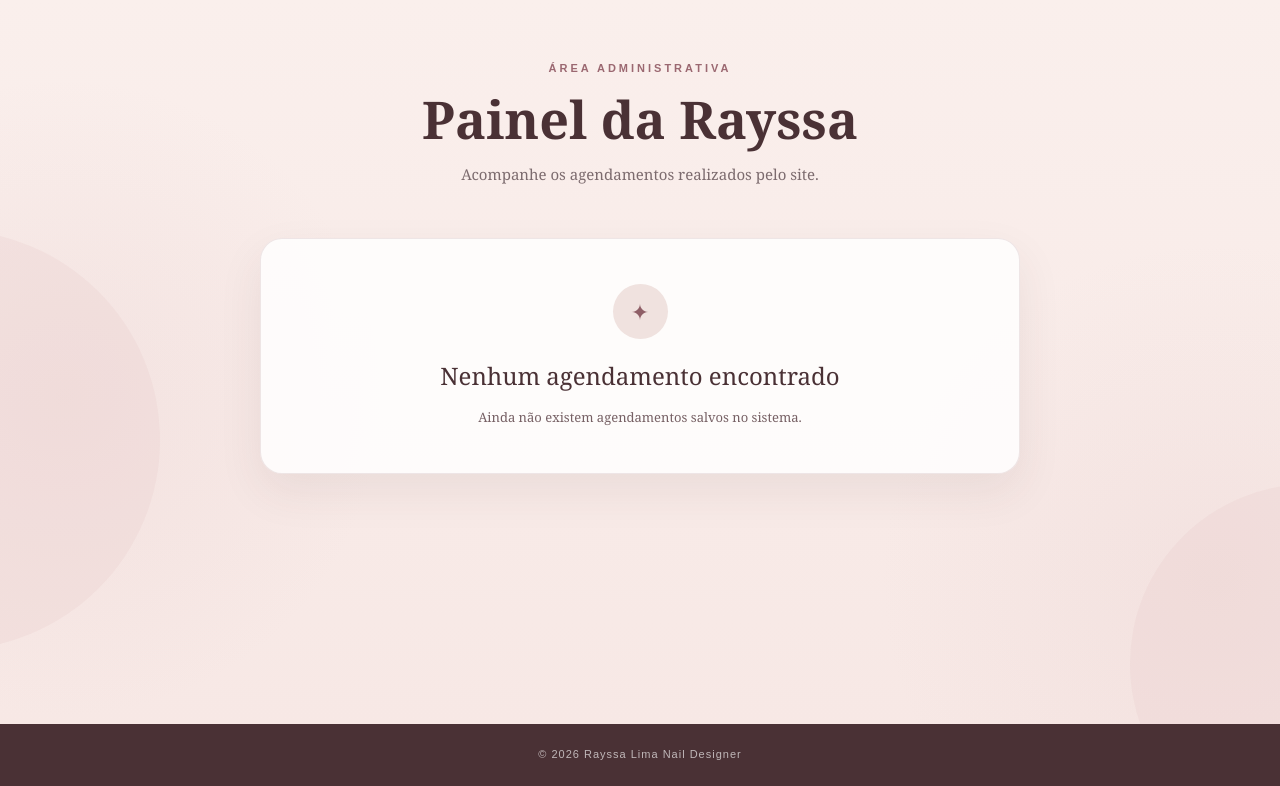
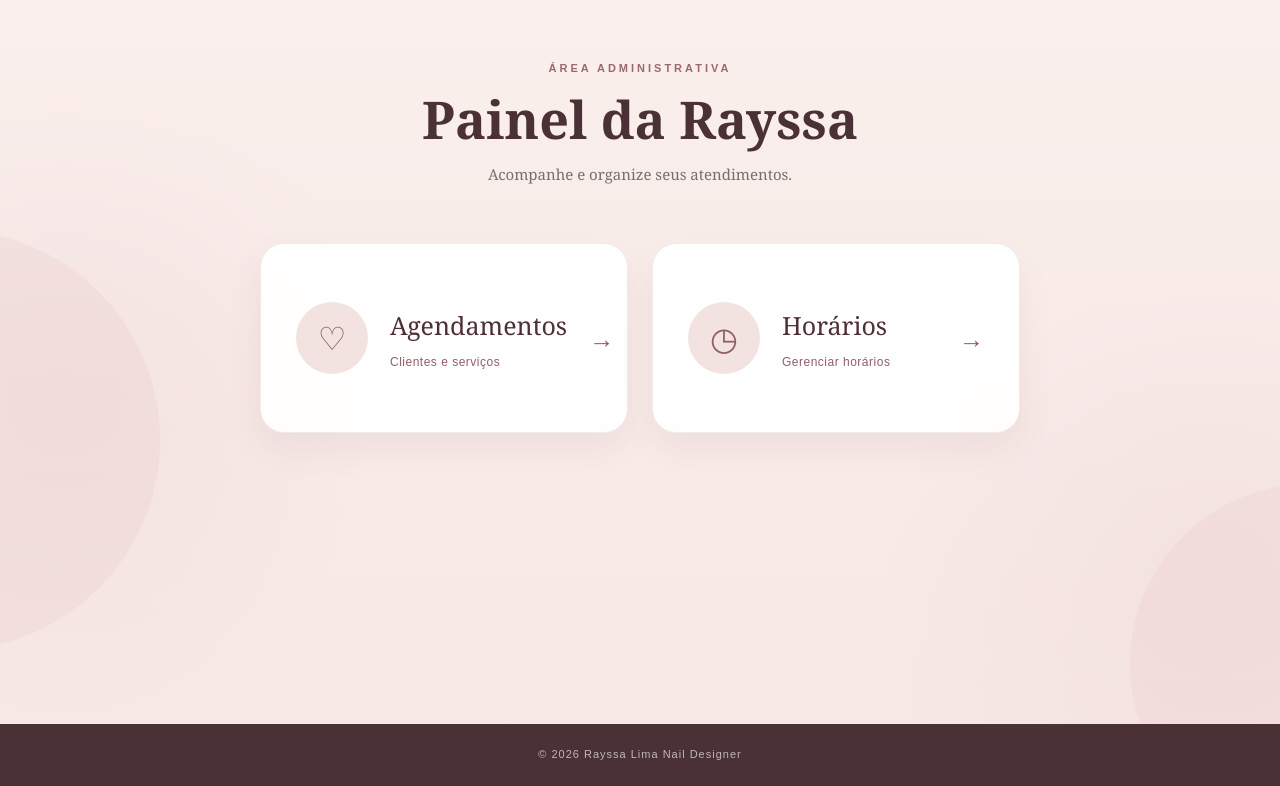
Before and after one commit to viniciusmacciel18-rgb/site_rayssa, a Flask app: page /admin in a window 1280 px wide. Shown: the part 77-863 px from the top of the page. Run offline with Flask 3, Linux system fonts and the light colour scheme; the visitor is signed in with stand-in values (Sample User, id 1); data that the repository does not hold is empty; some libraries are stand-ins or nearby versions.

Commit message:
Revamp admin panel layout and content
Updated the administrative panel layout and content to enhance user experience. Improved structure and added new elements for better organization.

```diff
--- a/templates/admin.html
+++ b/templates/admin.html
@@ -53,6 +53,9 @@
 
             <div class="container booking-container">
 
+
+                <!-- CABEÇALHO -->
+
                 <div class="section-heading">
 
                     <span class="eyebrow">
@@ -64,155 +67,76 @@
                     </h1>
 
                     <p>
-                        Acompanhe os agendamentos realizados
-                        pelo site.
+                        Acompanhe e organize seus atendimentos.
                     </p>
 
                 </div>
 
 
-                {% if agendamentos %}
+                <!-- MENU ADMINISTRATIVO -->
 
-                    <div class="admin-lista">
+                <div class="painel-opcoes">
 
-                        <div class="admin-lista-topo">
 
-                            <span>
-                                Agendamentos
-                            </span>
+                    <!-- AGENDAMENTOS -->
 
-                            <strong>
-                                {{ agendamentos|length }}
-                            </strong>
+                    <a href="/admin"
+                       class="painel-opcao">
 
+                        <div class="painel-icone">
+                            ♡
                         </div>
 
-
-                        {% for agendamento in agendamentos %}
-
-                            <div class="admin-card">
-
-                                <div class="admin-card-topo">
-
-                                    <div>
-
-                                        <span class="admin-label">
-                                            Cliente
-                                        </span>
+                        <div class="painel-conteudo">
 
                             <h2>
-                                            {{ agendamento.nome }}
+                                Agendamentos
                             </h2>
 
-                                    </div>
-
-
-                                    <span class="admin-status">
-                                        Confirmado
-                                    </span>
-
-                                </div>
-
-
-                                <div class="admin-detalhes">
-
-                                    <div>
-
-                                        <span>
-                                            Data
-                                        </span>
-
-                                        <strong>
-                                            {{ agendamento.data }}
-                                        </strong>
-
-                                    </div>
-
-
-                                    <div>
-
-                                        <span>
-                                            Horário
-                                        </span>
-
-                                        <strong>
-                                            {{ agendamento.horario }}
-                                        </strong>
-
-                                    </div>
-
-
-                                    <div>
-
-                                        <span>
-                                            Serviço
-                                        </span>
-
-                                        <strong>
-                                            {{ agendamento.servico }}
-                                        </strong>
-
-                                    </div>
-
-
-                                    <div>
-
-                                        <span>
-                                            WhatsApp / Telefone
-                                        </span>
-
-                                        <strong>
-                                            {{ agendamento.telefone }}
-                                        </strong>
-
-                                    </div>
-
-                                </div>
-
-
-                                {% if agendamento.observacoes %}
-
-                                    <div class="admin-observacoes">
-
-                                        <span>
-                                            Observações
-                                        </span>
-
                             <p>
-                                            {{ agendamento.observacoes }}
+                                Clientes e serviços
                             </p>
 
                         </div>
 
-                                {% endif %}
+                        <span class="painel-seta">
+                            →
+                        </span>
 
+                    </a>
+
+
+
+                    <!-- HORÁRIOS -->
+
+                    <a href="#"
+                       class="painel-opcao">
+
+                        <div class="painel-icone">
+                            ◷
                         </div>
 
-                        {% endfor %}
-
-                    </div>
-
-
-                {% else %}
-
-                    <div class="admin-vazio">
-
-                        <span class="admin-icone">
-                            ✦
-                        </span>
+                        <div class="painel-conteudo">
 
                             <h2>
-                            Nenhum agendamento encontrado
+                                Horários
                             </h2>
 
                             <p>
-                            Ainda não existem agendamentos
-                            salvos no sistema.
+                                Gerenciar horários
                             </p>
 
                         </div>
 
-                {% endif %}
+                        <span class="painel-seta">
+                            →
+                        </span>
+
+                    </a>
+
+
+                </div>
+
 
             </div>
 
@@ -234,43 +158,100 @@
     </footer>
 
 
+
     <style>
 
-        .admin-lista {
+        /* ==================================================
+           MENU PRINCIPAL DO PAINEL
+           ================================================== */
 
-            width: min(900px, 100%);
+        .painel-opcoes {
 
-            margin: 30px auto 0;
+            display: grid;
+
+            grid-template-columns:
+                repeat(2, minmax(0, 1fr));
+
+            gap: 24px;
+
+            max-width: 900px;
+
+            margin: 55px auto 20px;
 
         }
 
 
-        .admin-lista-topo {
+        /* ==================================================
+           CARTÃO
+           ================================================== */
+
+        .painel-opcao {
+
+            position: relative;
 
             display: flex;
 
             align-items: center;
 
-            justify-content: space-between;
+            gap: 22px;
 
-            margin-bottom: 15px;
+            min-height: 190px;
 
-            padding: 0 5px;
+            padding: 35px;
 
-            color: #6f4a50;
+            background: rgba(255, 255, 255, 0.92);
 
-            font-size: 13px;
+            border: 1px solid
+                rgba(143, 95, 103, 0.12);
 
-            font-weight: 600;
+            border-radius: 24px;
 
-            letter-spacing: 1px;
+            box-shadow:
+                0 15px 35px
+                rgba(111, 74, 80, 0.08);
 
-            text-transform: uppercase;
+            text-decoration: none;
+
+            transition:
+                transform 0.25s ease,
+                box-shadow 0.25s ease,
+                border-color 0.25s ease;
+
+            box-sizing: border-box;
 
         }
 
 
-        .admin-lista-topo strong {
+        /* ==================================================
+           EFEITO AO PASSAR O MOUSE
+           ================================================== */
+
+        .painel-opcao:hover {
+
+            transform:
+                translateY(-5px);
+
+            border-color:
+                rgba(143, 95, 103, 0.25);
+
+            box-shadow:
+                0 20px 40px
+                rgba(111, 74, 80, 0.13);
+
+        }
+
+
+        /* ==================================================
+           ÍCONE
+           ================================================== */
+
+        .painel-icone {
+
+            flex-shrink: 0;
+
+            width: 72px;
+
+            height: 72px;
 
             display: flex;
 
@@ -278,310 +259,145 @@
 
             justify-content: center;
 
-            min-width: 30px;
-
-            height: 30px;
-
-            padding: 0 8px;
-
-            box-sizing: border-box;
-
             border-radius: 50%;
 
-            background: #f0e2df;
+            background:
+                #f2e3e1;
 
-            color: #8f5f67;
+            color:
+                #8f5f67;
 
-            font-size: 11px;
+            font-family:
+                Georgia,
+                serif;
+
+            font-size: 32px;
+
+            line-height: 1;
 
         }
 
 
-        .admin-card {
+        /* ==================================================
+           TEXTO
+           ================================================== */
 
-            margin-bottom: 18px;
+        .painel-conteudo {
 
-            padding: 25px;
-
-            background: rgba(255, 255, 255, .86);
-
-            border: 1px solid rgba(143, 95, 103, .14);
-
-            border-radius: 20px;
-
-            box-shadow: 0 14px 35px rgba(74, 49, 53, .08);
+            flex: 1;
 
         }
 
 
-        .admin-card-topo {
+        .painel-conteudo h2 {
 
-            display: flex;
+            margin: 0 0 8px;
 
-            align-items: flex-start;
+            color:
+                #4d3035;
 
-            justify-content: space-between;
+            font-family:
+                Georgia,
+                serif;
 
-            gap: 20px;
+            font-size: 25px;
 
-            padding-bottom: 18px;
+            font-weight: 500;
 
-            border-bottom: 1px solid rgba(143, 95, 103, .10);
+            text-transform: capitalize;
 
         }
 
 
-        .admin-label {
+        .painel-conteudo p {
 
-            display: block;
+            margin: 0;
 
-            margin-bottom: 5px;
+            color:
+                #8f5f67;
 
-            color: #9b7b80;
+            font-family:
+                Arial,
+                sans-serif;
 
-            font-family: Arial, sans-serif;
+            font-size: 12px;
 
-            font-size: 10px;
-
-            font-weight: 600;
-
-            letter-spacing: 1.2px;
-
-            text-transform: uppercase;
+            letter-spacing: 0.5px;
 
         }
 
 
-        .admin-card h2 {
+        /* ==================================================
+           SETA
+           ================================================== */
 
-            margin: 0;
+        .painel-seta {
 
-            color: #4a3135;
+            flex-shrink: 0;
 
-            font-family: Georgia, "Times New Roman", serif;
+            color:
+                #8f5f67;
 
-            font-size: 24px;
+            font-family:
+                Georgia,
+                serif;
 
-            font-weight: 500;
+            font-size: 25px;
+
+            transition:
+                transform 0.25s ease;
 
         }
 
 
-        .admin-status {
+        .painel-opcao:hover .painel-seta {
 
-            padding: 7px 12px;
-
-            border-radius: 20px;
-
-            background: #f0e2df;
-
-            color: #8f5f67;
-
-            font-family: Arial, sans-serif;
-
-            font-size: 10px;
-
-            font-weight: 600;
-
-            letter-spacing: 1px;
-
-            text-transform: uppercase;
-
-            white-space: nowrap;
+            transform:
+                translateX(5px);
 
         }
 
 
-        .admin-detalhes {
+        /* ==================================================
+           CELULAR
+           ================================================== */
 
-            display: grid;
+        @media (max-width: 700px) {
 
-            grid-template-columns: repeat(4, 1fr);
+            .painel-opcoes {
+
+                grid-template-columns: 1fr;
 
                 gap: 18px;
 
-            padding: 20px 0;
+                margin-top: 40px;
 
             }
 
 
-        .admin-detalhes div {
+            .painel-opcao {
 
-            display: flex;
+                min-height: 145px;
 
-            flex-direction: column;
-
-            gap: 6px;
+                padding: 25px;
 
             }
 
 
-        .admin-detalhes span,
+            .painel-icone {
 
-        .admin-observacoes span {
+                width: 60px;
 
-            color: #9b7b80;
+                height: 60px;
 
-            font-family: Arial, sans-serif;
-
-            font-size: 10px;
-
-            font-weight: 600;
-
-            letter-spacing: 1.1px;
-
-            text-transform: uppercase;
+                font-size: 27px;
 
             }
 
 
-        .admin-detalhes strong {
-
-            color: #6f4a50;
-
-            font-size: 14px;
-
-            line-height: 1.4;
-
-        }
-
-
-        .admin-observacoes {
-
-            padding-top: 18px;
-
-            border-top: 1px solid rgba(143, 95, 103, .10);
-
-        }
-
-
-        .admin-observacoes p {
-
-            margin: 7px 0 0;
-
-            color: #766064;
-
-            font-size: 13px;
-
-            line-height: 1.6;
-
-        }
-
-
-        .admin-vazio {
-
-            width: min(760px, 100%);
-
-            margin: 30px auto 0;
-
-            padding: 45px 25px;
-
-            box-sizing: border-box;
-
-            text-align: center;
-
-            background: rgba(255, 255, 255, .82);
-
-            border: 1px solid rgba(143, 95, 103, .14);
-
-            border-radius: 22px;
-
-            box-shadow: 0 18px 45px rgba(74, 49, 53, .08);
-
-        }
-
-
-        .admin-icone {
-
-            display: flex;
-
-            align-items: center;
-
-            justify-content: center;
-
-            width: 55px;
-
-            height: 55px;
-
-            margin: 0 auto 18px;
-
-            border-radius: 50%;
-
-            background: #f0e2df;
-
-            color: #8f5f67;
+            .painel-conteudo h2 {
 
                 font-size: 22px;
-
-        }
-
-
-        .admin-vazio h2 {
-
-            margin: 0 0 10px;
-
-            color: #4a3135;
-
-            font-family: Georgia, "Times New Roman", serif;
-
-            font-size: 24px;
-
-            font-weight: 500;
-
-        }
-
-
-        .admin-vazio p {
-
-            margin: 0;
-
-            color: #766064;
-
-            font-size: 13px;
-
-            line-height: 1.7;
-
-        }
-
-
-        @media (max-width: 800px) {
-
-            .admin-detalhes {
-
-                grid-template-columns: repeat(2, 1fr);
-
-            }
-
-        }
-
-
-        @media (max-width: 560px) {
-
-            .admin-card {
-
-                padding: 19px;
-
-            }
-
-            .admin-card-topo {
-
-                flex-direction: column;
-
-                gap: 12px;
-
-            }
-
-            .admin-detalhes {
-
-                grid-template-columns: 1fr 1fr;
-
-                gap: 16px;
-
-            }
-
-            .admin-card h2 {
-
-                font-size: 21px;
 
             }
 
@@ -589,6 +405,7 @@
 
     </style>
 
+
 </body>
 
 </html>
```
Lines whose indentation alone changed are shown as unchanged.
